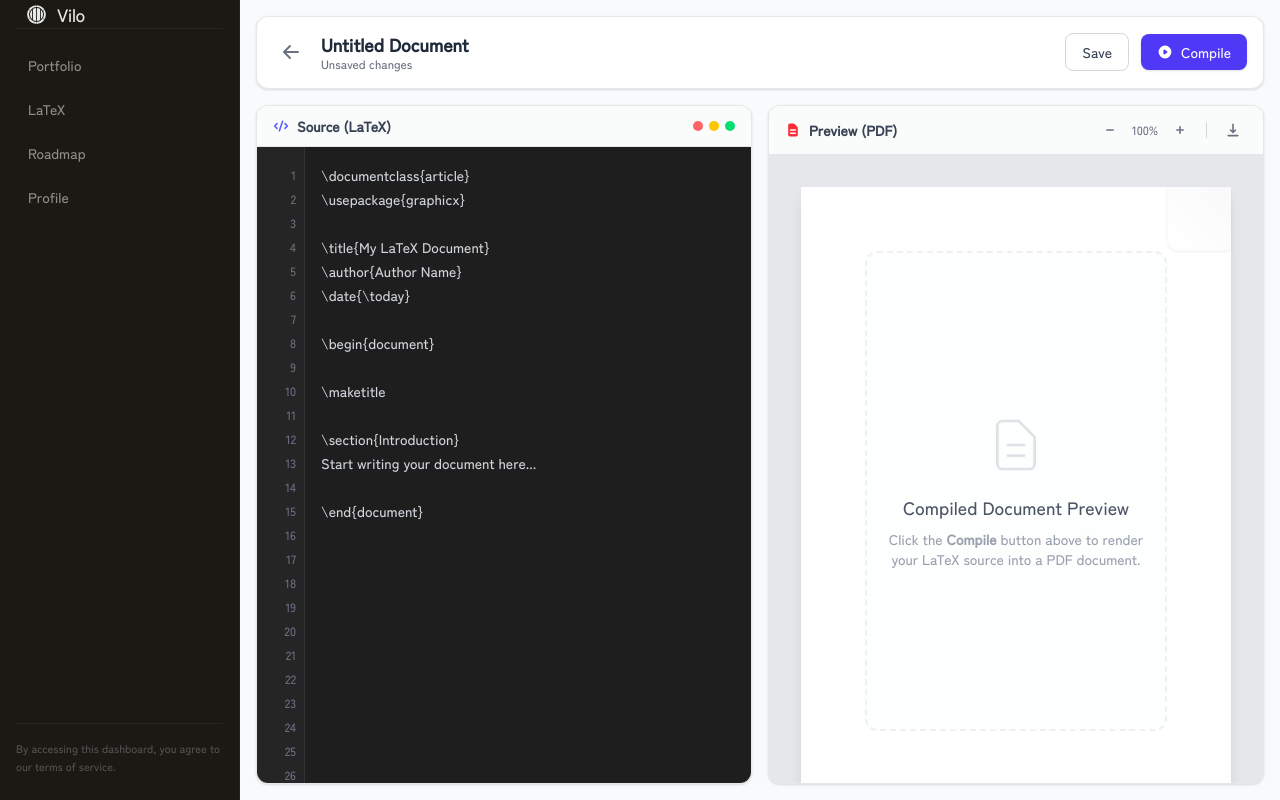
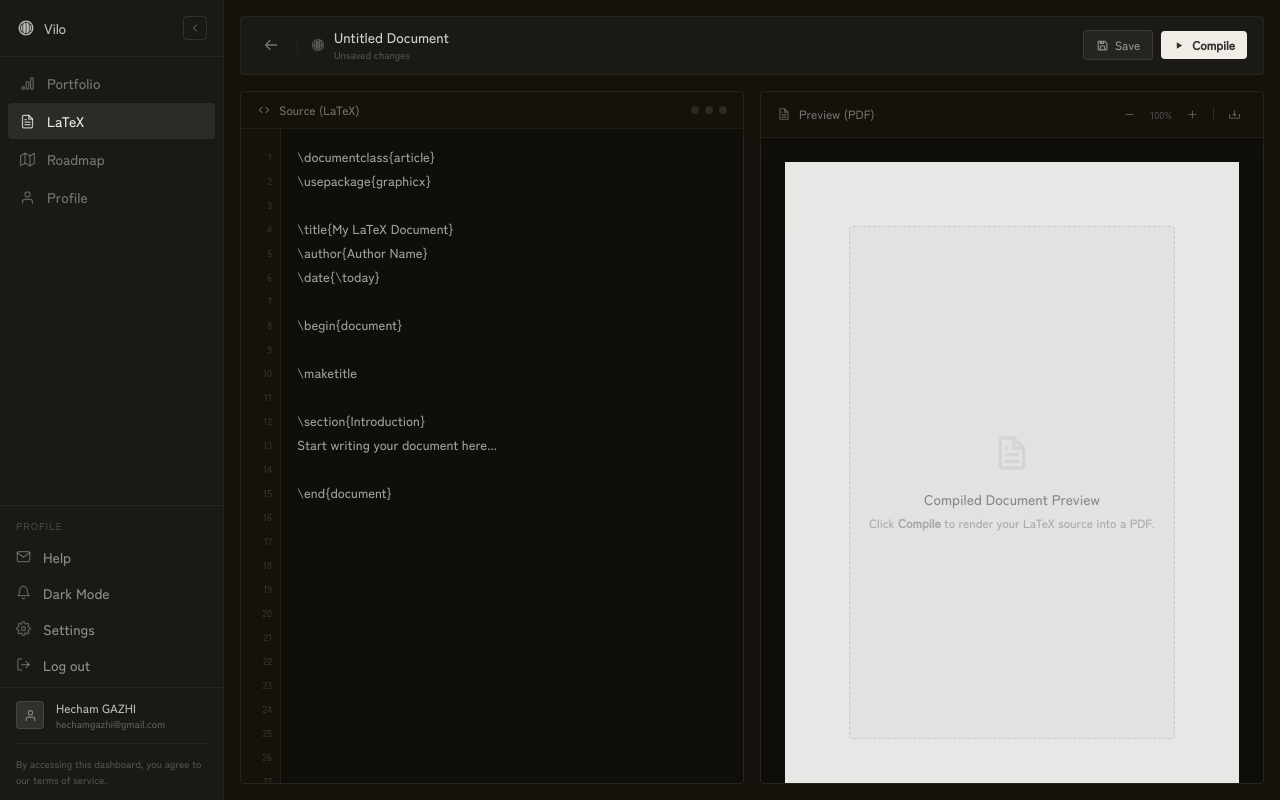
Before and after one commit to vikas-x7/vilo, a Next.js app: page /dashboard/latex/editor in a window 1280 px wide. Built offline with nearby package versions, Linux system fonts and the light colour scheme.

Commit message:
feat: implement initial dashboard sidebar layout

```diff
--- a/src/app/dashboard/latex/editor/page.tsx
+++ b/src/app/dashboard/latex/editor/page.tsx
@@ -3,8 +3,18 @@
 import React, { useState, useEffect, Suspense } from "react";
 import Link from "next/link";
 import { useSearchParams } from "next/navigation";
+import { GiRoundShield } from "react-icons/gi";
+import {
+  BiCode,
+  BiFile,
+  BiDownload,
+  BiMinus,
+  BiPlus,
+  BiArrowBack,
+  BiPlay,
+  BiSave,
+} from "react-icons/bi";
 
-// Sub-component to read search params
 function EditorPanel() {
   const searchParams = useSearchParams();
   const templateId = searchParams.get("template");
@@ -26,7 +36,6 @@ Start writing your document here...
 \\end{document}`);
 
   useEffect(() => {
-        // Optionally load different starter code based on templateId
     if (templateId === "resume-standard") {
       setLatexCode(`\\documentclass[11pt,a4paper]{article}
 \\begin{document}
@@ -42,61 +51,69 @@ Start writing your document here...
   }, [templateId]);
 
   return (
-        <div className="flex flex-col h-full bg-gray-50 p-4 gap-4 overflow-hidden">
+    <div className="flex flex-col h-full bg-[#14120B] p-4 gap-4 overflow-hidden font-gothic">
       {/* Editor Header */}
-            <div className="flex justify-between items-center bg-white p-3 md:p-4 rounded-xl shadow-sm border border-gray-200 shrink-0">
+      <div className="flex justify-between items-center bg-[#1B1913] px-4 py-3 border border-white/5 rounded-sm shrink-0">
         <div className="flex items-center gap-3">
-                    <Link href="/dashboard/latex" className="p-2 hover:bg-gray-100 rounded-lg text-gray-500 transition-colors">
-                        <svg xmlns="http://www.w3.org/2000/svg" className="h-5 w-5" viewBox="0 0 20 20" fill="currentColor">
-                            <path fillRule="evenodd" d="M9.707 16.707a1 1 0 01-1.414 0l-6-6a1 1 0 010-1.414l6-6a1 1 0 011.414 1.414L5.414 9H17a1 1 0 110 2H5.414l4.293 4.293a1 1 0 010 1.414z" clipRule="evenodd" />
-                        </svg>
+          <Link
+            href="/dashboard/latex"
+            className="p-1.5 hover:bg-white/5 rounded-sm text-white/40 hover:text-white/80 transition-colors"
+          >
+            <BiArrowBack size={16} />
           </Link>
+          <div className="h-4 w-px bg-white/5" />
+          <div className="flex items-center gap-2">
+            <GiRoundShield size={16} className="text-white/30" />
             <div className="flex flex-col">
-                        <h1 className="text-lg font-bold text-gray-800 leading-tight">
-                            {templateId ? `New ${templateId.split('-')[0].charAt(0).toUpperCase() + templateId.split('-')[0].slice(1)}` : "Untitled Document"}
+              <h1 className="text-sm text-white/80 leading-tight">
+                {templateId
+                  ? `New ${templateId.split("-")[0].charAt(0).toUpperCase() + templateId.split("-")[0].slice(1)}`
+                  : "Untitled Document"}
               </h1>
-                        <p className="text-xs text-gray-500">Unsaved changes</p>
+              <p className="text-[10px] text-white/25">Unsaved changes</p>
             </div>
           </div>
-                <div className="flex items-center gap-2 md:gap-3">
-                    <button className="px-3 py-1.5 md:px-4 md:py-2 text-sm font-medium text-gray-700 bg-white border border-gray-300 outline-none hover:bg-gray-50 rounded-lg transition-colors">
+        </div>
+
+        <div className="flex items-center gap-2">
+          <button className="px-3 py-1.5 text-xs font-medium text-white/50 bg-white/5 border border-white/10 hover:border-white/20 hover:text-white/80 rounded-sm transition-all outline-none flex items-center gap-1.5">
+            <BiSave size={13} />
             Save
           </button>
-                    <button className="px-3 py-1.5 md:px-4 md:py-2 text-sm font-medium text-white bg-indigo-600 hover:bg-indigo-700 outline-none rounded-lg transition-colors shadow-sm flex items-center gap-2">
-                        <svg xmlns="http://www.w3.org/2000/svg" className="h-4 w-4 hidden md:block" viewBox="0 0 20 20" fill="currentColor">
-                            <path fillRule="evenodd" d="M10 18a8 8 0 100-16 8 8 0 000 16zM9.555 7.168A1 1 0 008 8v4a1 1 0 001.555.832l3-2a1 1 0 000-1.664l-3-2z" clipRule="evenodd" />
-                        </svg>
+          <button className="px-3 py-1.5 text-xs font-semibold text-black/80 bg-[#F0EDE7] hover:bg-[#F0EDE7]/90 rounded-sm transition-all flex items-center gap-1.5 outline-none">
+            <BiPlay size={13} />
             Compile
           </button>
         </div>
       </div>
 
-            {/* Editor Main Content: Split Pane */}
+      {/* Split Pane */}
       <div className="flex-1 flex flex-col lg:flex-row gap-4 min-h-0">
-                {/* Left Pane: Plain Text Area (Source) */}
-                <div className="flex-1 flex flex-col bg-white rounded-xl shadow-sm border border-gray-200 overflow-hidden">
-                    <div className="bg-gray-50/80 border-b border-gray-200 px-4 py-2.5 flex items-center justify-between shrink-0">
+        {/* Left — Source */}
+        <div className="flex-1 flex flex-col bg-[#1B1913] border border-white/5 rounded-sm overflow-hidden">
+          <div className="bg-[#14120B] border-b border-white/5 px-4 py-2.5 flex items-center justify-between shrink-0">
             <div className="flex items-center gap-2">
-                            <svg xmlns="http://www.w3.org/2000/svg" className="h-4 w-4 text-indigo-500" viewBox="0 0 20 20" fill="currentColor">
-                                <path fillRule="evenodd" d="M12.316 3.051a1 1 0 01.633 1.265l-4 12a1 1 0 11-1.898-.632l4-12a1 1 0 011.265-.633zM5.707 6.293a1 1 0 010 1.414L3.414 10l2.293 2.293a1 1 0 11-1.414 1.414l-3-3a1 1 0 010-1.414l3-3a1 1 0 011.414 0zm8.586 0a1 1 0 011.414 0l3 3a1 1 0 010 1.414l-3 3a1 1 0 11-1.414-1.414L16.586 10l-2.293-2.293a1 1 0 010-1.414z" clipRule="evenodd" />
-                            </svg>
-                            <span className="text-sm font-semibold text-gray-700">Source (LaTeX)</span>
+              <BiCode size={14} className="text-white/30" />
+              <span className="text-xs text-white/40">Source (LaTeX)</span>
             </div>
             <div className="flex gap-1.5">
-                            <div className="w-2.5 h-2.5 rounded-full bg-red-400"></div>
-                            <div className="w-2.5 h-2.5 rounded-full bg-yellow-400"></div>
-                            <div className="w-2.5 h-2.5 rounded-full bg-green-400"></div>
+              <div className="w-2 h-2 rounded-full bg-white/10" />
+              <div className="w-2 h-2 rounded-full bg-white/10" />
+              <div className="w-2 h-2 rounded-full bg-white/10" />
             </div>
           </div>
-                    <div className="flex-1 overflow-auto relative bg-[#1e1e1e]">
-                        {/* Adding line numbers illusion & dark theme wrapper for aesthetics */}
-                        <div className="absolute inset-y-0 left-0 w-12 bg-[#252526] border-r border-[#333] flex flex-col text-right pr-2 py-4 text-xs text-gray-500 font-mono select-none pointer-events-none">
+
+          {/* Code area */}
+          <div className="flex-1 overflow-auto relative bg-[#0F0E09]">
+            <div className="absolute inset-y-0 left-0 w-10 bg-[#14120B] border-r border-white/5 flex flex-col text-right pr-2 py-4 text-[10px] text-white/15 font-mono select-none pointer-events-none">
               {Array.from({ length: 50 }).map((_, i) => (
-                                <div key={i} className="leading-6">{i + 1}</div>
+                <div key={i} className="leading-6">
+                  {i + 1}
+                </div>
               ))}
             </div>
             <textarea
-                            className="w-full h-full min-h-[500px] pl-16 pr-4 py-4 resize-none outline-none font-mono text-[14px] leading-6 text-gray-300 bg-transparent"
+              className="w-full h-full min-h-[500px] pl-14 pr-4 py-4 resize-none outline-none font-mono text-[13px] leading-6 text-white/60 bg-transparent"
               value={latexCode}
               onChange={(e) => setLatexCode(e.target.value)}
               spellCheck="false"
@@ -104,47 +121,50 @@ Start writing your document here...
           </div>
         </div>
 
-                {/* Right Pane: Complete Editor / Preview */}
-                <div className="flex-1 flex flex-col bg-white rounded-xl shadow-sm border border-gray-200 overflow-hidden">
-                    <div className="bg-gray-50/80 border-b border-gray-200 px-4 py-2.5 flex items-center justify-between shrink-0">
+        {/* Right — Preview */}
+        <div className="flex-1 flex flex-col bg-[#1B1913] border border-white/5 rounded-sm overflow-hidden">
+          <div className="bg-[#14120B] border-b border-white/5 px-4 py-2.5 flex items-center justify-between shrink-0">
             <div className="flex items-center gap-2">
-                            <svg xmlns="http://www.w3.org/2000/svg" className="h-4 w-4 text-red-500" viewBox="0 0 20 20" fill="currentColor">
-                                <path fillRule="evenodd" d="M4 4a2 2 0 012-2h4.586A2 2 0 0112 2.586L15.414 6A2 2 0 0116 7.414V16a2 2 0 01-2 2H6a2 2 0 01-2-2V4zm2 6a1 1 0 011-1h6a1 1 0 110 2H7a1 1 0 01-1-1zm1 3a1 1 0 100 2h6a1 1 0 100-2H7z" clipRule="evenodd" />
-                            </svg>
-                            <span className="text-sm font-semibold text-gray-700">Preview (PDF)</span>
+              <BiFile size={14} className="text-white/30" />
+              <span className="text-xs text-white/40">Preview (PDF)</span>
             </div>
-                        <div className="flex items-center gap-2">
-                            <button className="p-1.5 hover:bg-gray-200 rounded text-gray-500 transition-colors" title="Zoom Out">
-                                <svg xmlns="http://www.w3.org/2000/svg" className="h-4 w-4" viewBox="0 0 20 20" fill="currentColor">
-                                    <path fillRule="evenodd" d="M5 10a1 1 0 011-1h8a1 1 0 110 2H6a1 1 0 01-1-1z" clipRule="evenodd" />
-                                </svg>
+            <div className="flex items-center gap-1">
+              <button
+                className="p-1.5 hover:bg-white/5 rounded-sm text-white/30 hover:text-white/60 transition-colors"
+                title="Zoom Out"
+              >
+                <BiMinus size={13} />
               </button>
-                            <span className="text-xs font-medium text-gray-500">100%</span>
-                            <button className="p-1.5 hover:bg-gray-200 rounded text-gray-500 transition-colors" title="Zoom In">
-                                <svg xmlns="http://www.w3.org/2000/svg" className="h-4 w-4" viewBox="0 0 20 20" fill="currentColor">
-                                    <path fillRule="evenodd" d="M10 5a1 1 0 011 1v3h3a1 1 0 110 2h-3v3a1 1 0 11-2 0v-3H6a1 1 0 110-2h3V6a1 1 0 011-1z" clipRule="evenodd" />
-                                </svg>
+              <span className="text-[10px] text-white/25 px-1">100%</span>
+              <button
+                className="p-1.5 hover:bg-white/5 rounded-sm text-white/30 hover:text-white/60 transition-colors"
+                title="Zoom In"
+              >
+                <BiPlus size={13} />
               </button>
-                            <div className="h-4 w-px bg-gray-300 mx-1"></div>
-                            <button className="p-1.5 hover:bg-gray-200 rounded text-gray-500 transition-colors" title="Download PDF">
-                                <svg xmlns="http://www.w3.org/2000/svg" className="h-4 w-4" viewBox="0 0 20 20" fill="currentColor">
-                                    <path fillRule="evenodd" d="M3 17a1 1 0 011-1h12a1 1 0 110 2H4a1 1 0 01-1-1zm3.293-7.707a1 1 0 011.414 0L9 10.586V3a1 1 0 112 0v7.586l1.293-1.293a1 1 0 111.414 1.414l-3 3a1 1 0 01-1.414 0l-3-3a1 1 0 010-1.414z" clipRule="evenodd" />
-                                </svg>
+              <div className="h-3.5 w-px bg-white/10 mx-1" />
+              <button
+                className="p-1.5 hover:bg-white/5 rounded-sm text-white/30 hover:text-white/60 transition-colors"
+                title="Download PDF"
+              >
+                <BiDownload size={13} />
               </button>
             </div>
           </div>
-                    <div className="flex-1 bg-gray-200 p-4 md:p-8 overflow-auto flex justify-center items-start">
-                        {/* Mock PDF Page */}
-                        <div className="bg-white shadow-lg w-full max-w-[800px] aspect-[1/1.414] p-8 md:p-16 flex flex-col relative transition-transform duration-300">
-                            <div className="absolute top-0 right-0 w-16 h-16 bg-gradient-to-bl from-gray-100 to-transparent flex items-start justify-end p-2 border-b border-l border-gray-100/50 rounded-bl-xl shadow-sm opacity-50"></div>
 
-                            <div className="flex-1 border-2 border-dashed border-gray-200/60 rounded-xl flex flex-col items-center justify-center text-gray-400 gap-4 bg-gray-50/30">
-                                <svg xmlns="http://www.w3.org/2000/svg" className="h-16 w-16 opacity-30" fill="none" viewBox="0 0 24 24" stroke="currentColor">
-                                    <path strokeLinecap="round" strokeLinejoin="round" strokeWidth={1} d="M9 12h6m-6 4h6m2 5H7a2 2 0 01-2-2V5a2 2 0 012-2h5.586a1 1 0 01.707.293l5.414 5.414a1 1 0 01.293.707V19a2 2 0 01-2 2z" />
-                                </svg>
+          {/* Mock PDF */}
+          <div className="flex-1 bg-[#0F0E09] p-6 overflow-auto flex justify-center items-start">
+            <div className="bg-white/90 shadow-2xl w-full max-w-[700px] aspect-[1/1.414] p-10 md:p-16 flex flex-col">
+              <div className="flex-1 border border-dashed border-black/10 rounded-sm flex flex-col items-center justify-center text-black/30 gap-4 bg-black/[0.02]">
+                <BiFile size={40} className="opacity-20" />
                 <div className="text-center px-4">
-                                    <p className="text-gray-600 font-medium text-lg">Compiled Document Preview</p>
-                                    <p className="text-sm mt-2 text-gray-400 max-w-sm">Click the <strong>Compile</strong> button above to render your LaTeX source into a PDF document.</p>
+                  <p className="text-black/40 text-sm font-medium">
+                    Compiled Document Preview
+                  </p>
+                  <p className="text-xs mt-1.5 text-black/25 max-w-xs">
+                    Click <strong>Compile</strong> to render your LaTeX source
+                    into a PDF.
+                  </p>
                 </div>
               </div>
             </div>
@@ -157,11 +177,13 @@ Start writing your document here...
 
 export default function LatexEditorPage() {
   return (
-        <Suspense fallback={
-            <div className="flex h-full items-center justify-center bg-gray-50">
-                <div className="animate-spin rounded-full h-8 w-8 border-b-2 border-indigo-600"></div>
+    <Suspense
+      fallback={
+        <div className="flex h-full items-center justify-center bg-[#14120B]">
+          <div className="animate-spin rounded-full h-6 w-6 border-b border-white/20" />
         </div>
-        }>
+      }
+    >
       <EditorPanel />
     </Suspense>
   );
--- a/src/app/dashboard/layout.tsx
+++ b/src/app/dashboard/layout.tsx
@@ -1,61 +1,180 @@
+"use client";
+
 import Link from "next/link";
-import React from "react";
+import React, { useState } from "react";
 import { GiRoundShield } from "react-icons/gi";
+import { TbBrandGoogleAnalytics } from "react-icons/tb";
+import {
+  FiFileText,
+  FiMap,
+  FiUser,
+  FiChevronLeft,
+  FiChevronRight,
+  FiMail,
+  FiBell,
+  FiSettings,
+  FiLogOut,
+} from "react-icons/fi";
+import { usePathname } from "next/navigation";
+
+const navItems = [
+  {
+    href: "/dashboard/portfolio",
+    label: "Portfolio",
+    icon: TbBrandGoogleAnalytics,
+  },
+  { href: "/dashboard/latex", label: "LaTeX", icon: FiFileText },
+  { href: "/dashboard/roadmap", label: "Roadmap", icon: FiMap },
+  { href: "/dashboard/profile", label: "Profile", icon: FiUser },
+];
+
+const profileItems = [
+  { label: "Help", icon: FiMail },
+  { label: "Dark Mode", icon: FiBell },
+  { label: "Settings", icon: FiSettings },
+  { label: "Log out", icon: FiLogOut },
+];
 
 export default function DashboardLayout({
   children,
 }: {
   children: React.ReactNode;
 }) {
+  const pathname = usePathname();
+  const [collapsed, setCollapsed] = useState(false);
+
   return (
     <div className="flex h-screen bg-[#14120B] text-white overflow-hidden font-gothic">
-      {/* Sidebar */}
-      <aside className="w-60 bg-[#1B1913] border-r border-white/5 hidden md:flex flex-col flex-shrink-0">
+      <aside
+        className={`${
+          collapsed ? "w-14" : "w-56"
+        } bg-[#1B1913] border-r border-white/5 hidden md:flex flex-col shrink-0 transition-all duration-300 ease-in-out relative`}
+      >
         {/* Logo */}
-        <div className="px-6 ">
-          <h2 className="text-lg tracking-tight text-white/90 flex items-center gap-2">
-            <GiRoundShield size={25} /> Vilo
-          </h2>
+        <div
+          className={`px-4 py-4 border-b border-white/5 flex items-center justify-between ${collapsed ? "justify-center" : "gap-2"}`}
+        >
+          <div className="flex gap-1">
+            {!collapsed && (
+              <span className="text-sm tracking-tight text-white/70 flex gap-2">
+                <GiRoundShield size={20} className="text-white/70 shrink-0" />
+                Vilo
+              </span>
+            )}
+          </div>
+          <button
+            onClick={() => setCollapsed(!collapsed)}
+            className="w-6 h-6 rounded-sm border border-white/10 flex items-center justify-center text-white/40 hover:text-white/80 hover:border-white/25 transition-all duration-200"
+          >
+            {collapsed ? (
+              <FiChevronRight size={12} />
+            ) : (
+              <FiChevronLeft size={12} />
+            )}
+          </button>
         </div>
 
-        {/* Divider */}
-        <div className="h-px bg-white/5 mx-4" />
-
         {/* Nav */}
-        <nav className="flex flex-col gap-1 px-3 mt-4 text-sm">
-          <Link
-            href="/dashboard/portfolio"
-            className="px-4 py-2.5 text-white/50 hover:text-white/90 hover:bg-white/5 rounded-sm transition-all duration-200"
-          >
-            Portfolio
-          </Link>
-          <Link
-            href="/dashboard/latex"
-            className="px-4 py-2.5 text-white/50 hover:text-white/90 hover:bg-white/5 rounded-sm transition-all duration-200"
-          >
-            LaTeX
-          </Link>
-          <Link
-            href="/dashboard/roadmap"
-            className="px-4 py-2.5 text-white/50 hover:text-white/90 hover:bg-white/5 rounded-sm transition-all duration-200"
-          >
-            Roadmap
-          </Link>
-          <Link
-            href="/dashboard/profile"
-            className="px-4 py-2.5 text-white/50 hover:text-white/90 hover:bg-white/5 rounded-sm transition-all duration-200"
-          >
-            Profile
-          </Link>
+        <nav className="flex flex-col text-sm mt-2 px-2 gap-0.5">
+          {navItems.map(({ href, label, icon: Icon }) => {
+            const isActive = pathname === href || pathname.startsWith(href);
+            return (
+              <Link
+                key={href}
+                href={href}
+                title={collapsed ? label : undefined}
+                className={`flex items-center gap-3 px-3 py-2 rounded-sm transition-all duration-200 ${
+                  collapsed ? "justify-center" : ""
+                } ${
+                  isActive
+                    ? "bg-white/8 text-white/90"
+                    : "text-white/40 hover:text-white/80 hover:bg-white/5"
+                }`}
+              >
+                <Icon
+                  size={15}
+                  className={`shrink-0 ${isActive ? "text-white/70" : "text-white/30"}`}
+                />
+                {!collapsed && <span>{label}</span>}
+              </Link>
+            );
+          })}
         </nav>
 
-        {/* Bottom — Terms */}
-        <div className="mt-auto px-4 pb-6">
-          <div className="border-t border-white/5 pt-4">
-            <p className="text-[11px] text-neutral-600 leading-relaxed">
-              By accessing this dashboard, you agree to our terms of service.
-            </p>
+        {/* Bottom Section */}
+        <div className="mt-auto">
+          {/* Profile Items — always visible */}
+          {!collapsed && (
+            <div className="">
+              <div className="border-t border-white/5 pt-3 pb-1 px-1">
+                <p className="text-[10px] text-white/20 px-3 mb-1.5 uppercase tracking-widest">
+                  Profile
+                </p>
+                {profileItems.map(({ label, icon: Icon, badge }) => (
+                  <button
+                    key={label}
+                    className="w-full flex items-center gap-3 px-3 py-2 text-sm text-white/50 hover:text-white/90 hover:bg-white/5 rounded-sm transition-all duration-200"
+                  >
+                    <Icon size={15} className="text-white/30 shrink-0" />
+                    <span className="flex-1 text-left">{label}</span>
+                    {badge && (
+                      <span className="text-[10px] border border-white/15 text-white/40 px-1.5 py-0.5 rounded-sm">
+                        {badge}
+                      </span>
+                    )}
+                  </button>
+                ))}
+              </div>
+            </div>
+          )}
+
+          {/* Collapsed — sirf icons */}
+          {collapsed && (
+            <div className="flex flex-col px-2 pb-2 gap-0.5 border-t border-white/5 pt-2">
+              {profileItems.map(({ label, icon: Icon }) => (
+                <button
+                  key={label}
+                  title={label}
+                  className="flex justify-center py-2 text-white/30 hover:text-white/70 hover:bg-white/5 rounded-sm transition-all duration-200"
+                >
+                  <Icon size={15} />
+                </button>
+              ))}
+            </div>
+          )}
+
+          {/* Terms */}
+
+          {/* User Card */}
+          <div className="border-t border-white/5">
+            <div
+              className={`w-full flex items-center gap-3 px-4 py-3 ${collapsed ? "justify-center" : ""}`}
+            >
+              <div className="w-7 h-7 rounded-sm bg-white/10 border border-white/10 overflow-hidden shrink-0 flex items-center justify-center">
+                <FiUser size={13} className="text-white/40" />
+              </div>
+              {!collapsed && (
+                <div className="flex flex-col items-start flex-1 min-w-0">
+                  <span className="text-xs text-white/70 font-medium truncate w-full">
+                    Hecham GAZHI
+                  </span>
+                  <span className="text-[10px] text-white/30 truncate w-full">
+                    hechamgazhi@gmail.com
+                  </span>
+                </div>
+              )}
+            </div>
           </div>
+          {!collapsed && (
+            <div className="px-4 pb-3">
+              <div className="border-t border-white/5 pt-3">
+                <p className="text-[10px] text-neutral-600 leading-relaxed">
+                  By accessing this dashboard, you agree to our terms of
+                  service.
+                </p>
+              </div>
+            </div>
+          )}
         </div>
       </aside>
 
--- a/src/app/login/auth/Login.tsx
+++ b/src/app/login/auth/Login.tsx
@@ -20,7 +20,7 @@ export default function LoginPage() {
   const loginMutation = useMutation({
     mutationFn: authService.login,
     onSuccess: () => {
-      router.push("/dashboard");
+      router.push("/dashboard/portfolio");
     },
   });
 
```
Also changed, not shown: src/app/dashboard/latex/page.tsx (+72 -35 lines), src/app/dashboard/page.tsx (deleted, +0 -7 lines). Lines whose indentation alone changed are shown as unchanged.
